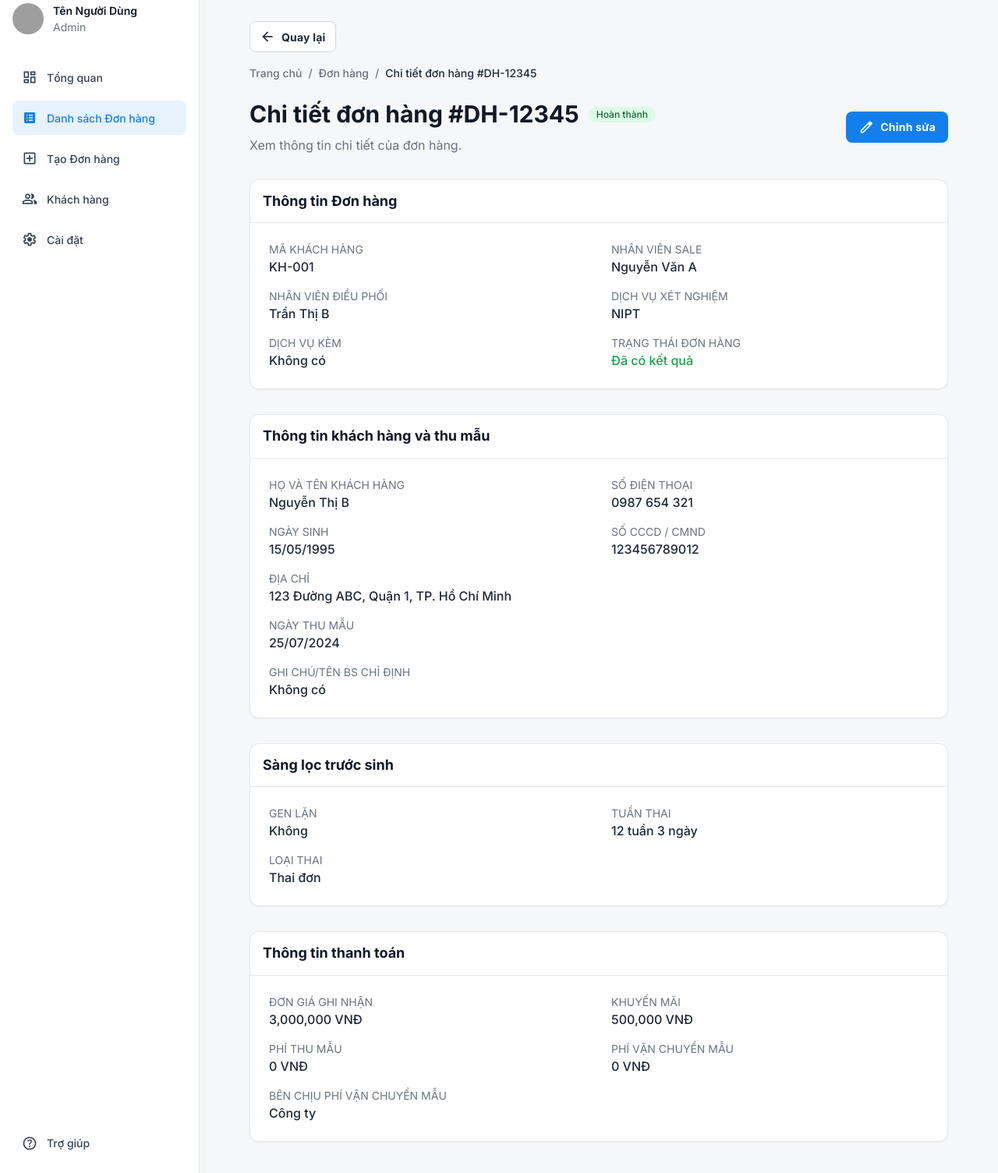
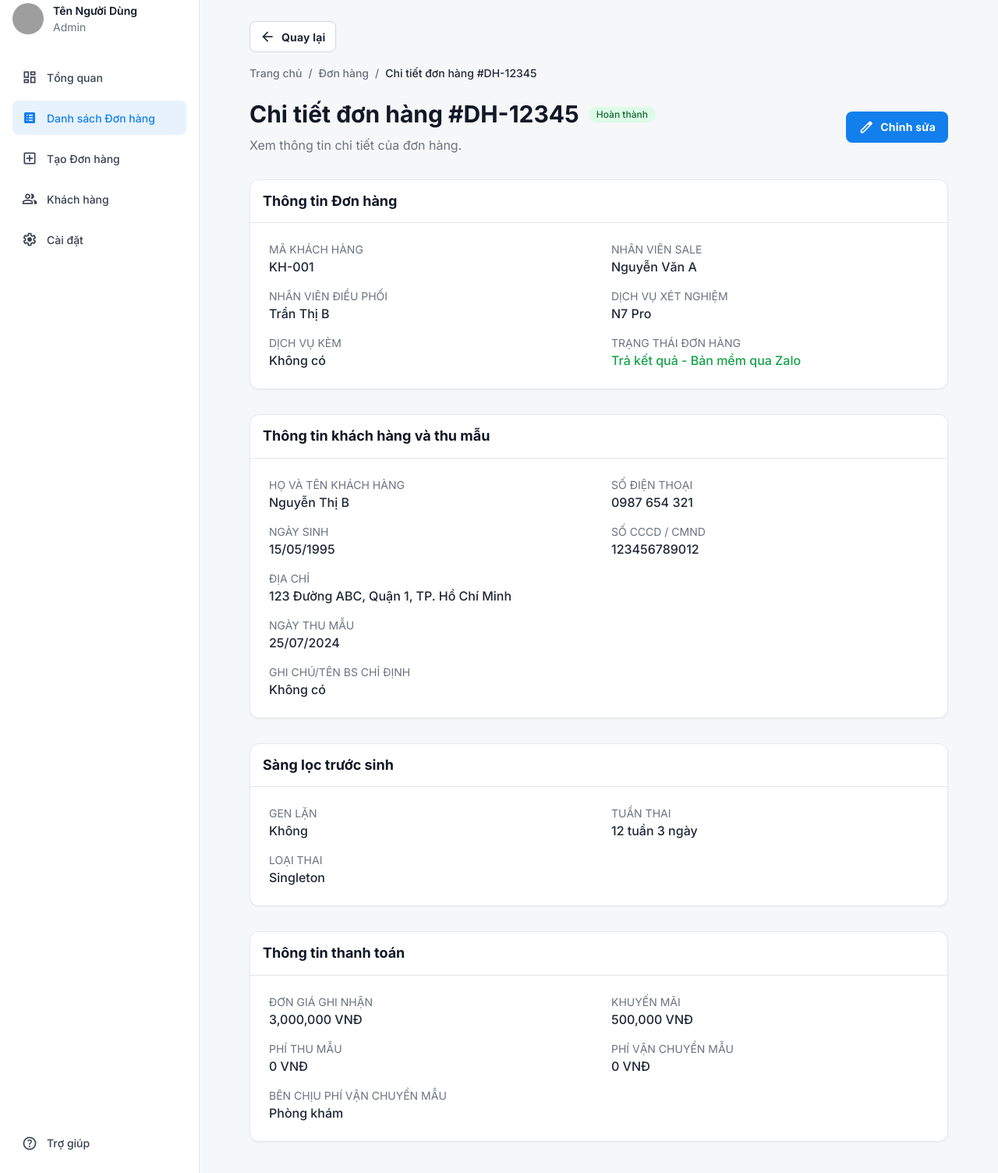
Before and after one commit to Duyhehe111/taodon, a plain HTML site: page Chitietdonhang.html in a window 1280 px wide. Shown: the part 13-1517 px from the top of the page at 78% size. Drawn offline with nearby package versions, Linux system fonts and the light colour scheme; grey boxes are pictures that could not be loaded.

Commit message:
Update Chitietdonhang.html

```diff
--- a/Chitietdonhang.html
+++ b/Chitietdonhang.html
@@ -109,9 +109,9 @@ class="flex min-w-[84px] max-w-[480px] cursor-pointer items-center justify-cente
 <div class="flex flex-col"><p class="text-sm text-gray-500 dark:text-gray-400">MÃ KHÁCH HÀNG</p><p class="text-base font-medium text-gray-800 dark:text-gray-200">KH-001</p></div>
 <div class="flex flex-col"><p class="text-sm text-gray-500 dark:text-gray-400">NHÂN VIÊN SALE</p><p class="text-base font-medium text-gray-800 dark:text-gray-200">Nguyễn Văn A</p></div>
 <div class="flex flex-col"><p class="text-sm text-gray-500 dark:text-gray-400">NHÂN VIÊN ĐIỀU PHỐI</p><p class="text-base font-medium text-gray-800 dark:text-gray-200">Trần Thị B</p></div>
-<div class="flex flex-col"><p class="text-sm text-gray-500 dark:text-gray-400">DỊCH VỤ XÉT NGHIỆM</p><p class="text-base font-medium text-gray-800 dark:text-gray-200">NIPT</p></div>
+<div class="flex flex-col"><p class="text-sm text-gray-500 dark:text-gray-400">DỊCH VỤ XÉT NGHIỆM</p><p class="text-base font-medium text-gray-800 dark:text-gray-200">N7 Pro</p></div>
 <div class="flex flex-col"><p class="text-sm text-gray-500 dark:text-gray-400">DỊCH VỤ KÈM</p><p class="text-base font-medium text-gray-800 dark:text-gray-200">Không có</p></div>
-<div class="flex flex-col"><p class="text-sm text-gray-500 dark:text-gray-400">TRẠNG THÁI ĐƠN HÀNG</p><p class="text-base font-medium text-green-600 dark:text-green-400">Đã có kết quả</p></div>
+<div class="flex flex-col"><p class="text-sm text-gray-500 dark:text-gray-400">TRẠNG THÁI ĐƠN HÀNG</p><p class="text-base font-medium text-green-600 dark:text-green-400">Trả kết quả - Bản mềm qua Zalo</p></div>
 </div>
 </div>
 <div class="rounded-xl border border-gray-200 dark:border-gray-800 bg-white dark:bg-background-dark shadow-sm">
@@ -131,7 +131,7 @@ class="flex min-w-[84px] max-w-[480px] cursor-pointer items-center justify-cente
 <div class="p-6 grid grid-cols-1 md:grid-cols-2 gap-x-8 gap-y-4">
 <div class="flex flex-col"><p class="text-sm text-gray-500 dark:text-gray-400">GEN LẶN</p><p class="text-base font-medium text-gray-800 dark:text-gray-200">Không</p></div>
 <div class="flex flex-col"><p class="text-sm text-gray-500 dark:text-gray-400">TUẦN THAI</p><p class="text-base font-medium text-gray-800 dark:text-gray-200">12 tuần 3 ngày</p></div>
-<div class="flex flex-col"><p class="text-sm text-gray-500 dark:text-gray-400">LOẠI THAI</p><p class="text-base font-medium text-gray-800 dark:text-gray-200">Thai đơn</p></div>
+<div class="flex flex-col"><p class="text-sm text-gray-500 dark:text-gray-400">LOẠI THAI</p><p class="text-base font-medium text-gray-800 dark:text-gray-200">Singleton</p></div>
 </div>
 </div>
 <div class="rounded-xl border border-gray-200 dark:border-gray-800 bg-white dark:bg-background-dark shadow-sm">
@@ -141,7 +141,7 @@ class="flex min-w-[84px] max-w-[480px] cursor-pointer items-center justify-cente
 <div class="flex flex-col"><p class="text-sm text-gray-500 dark:text-gray-400">KHUYẾN MÃI</p><p class="text-base font-medium text-gray-800 dark:text-gray-200">500,000 VNĐ</p></div>
 <div class="flex flex-col"><p class="text-sm text-gray-500 dark:text-gray-400">PHÍ THU MẪU</p><p class="text-base font-medium text-gray-800 dark:text-gray-200">0 VNĐ</p></div>
 <div class="flex flex-col"><p class="text-sm text-gray-500 dark:text-gray-400">PHÍ VẬN CHUYỂN MẪU</p><p class="text-base font-medium text-gray-800 dark:text-gray-200">0 VNĐ</p></div>
-<div class="flex flex-col md:col-span-2"><p class="text-sm text-gray-500 dark:text-gray-400">BÊN CHỊU PHÍ VẬN CHUYỂN MẪU</p><p class="text-base font-medium text-gray-800 dark:text-gray-200">Công ty</p></div>
+<div class="flex flex-col md:col-span-2"><p class="text-sm text-gray-500 dark:text-gray-400">BÊN CHỊU PHÍ VẬN CHUYỂN MẪU</p><p class="text-base font-medium text-gray-800 dark:text-gray-200">Phòng khám</p></div>
 </div>
 </div>
 </div>
```
